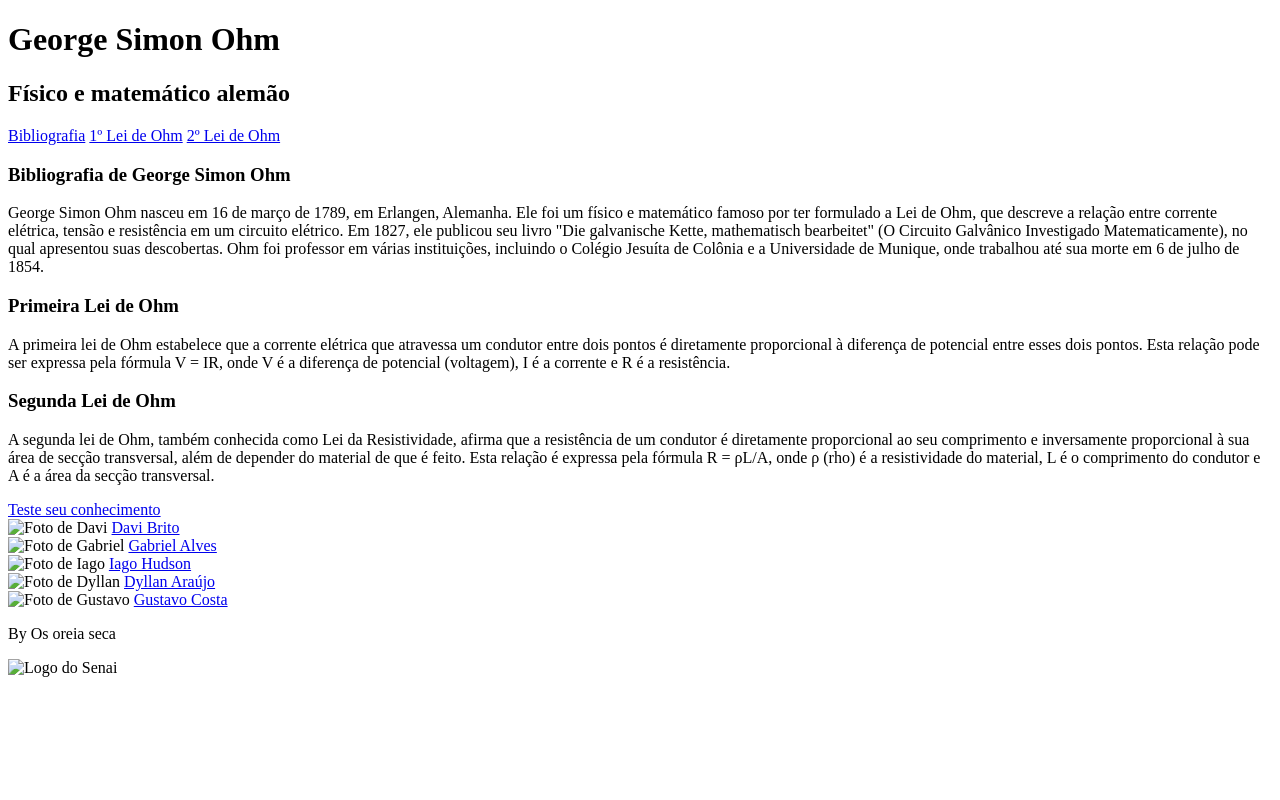
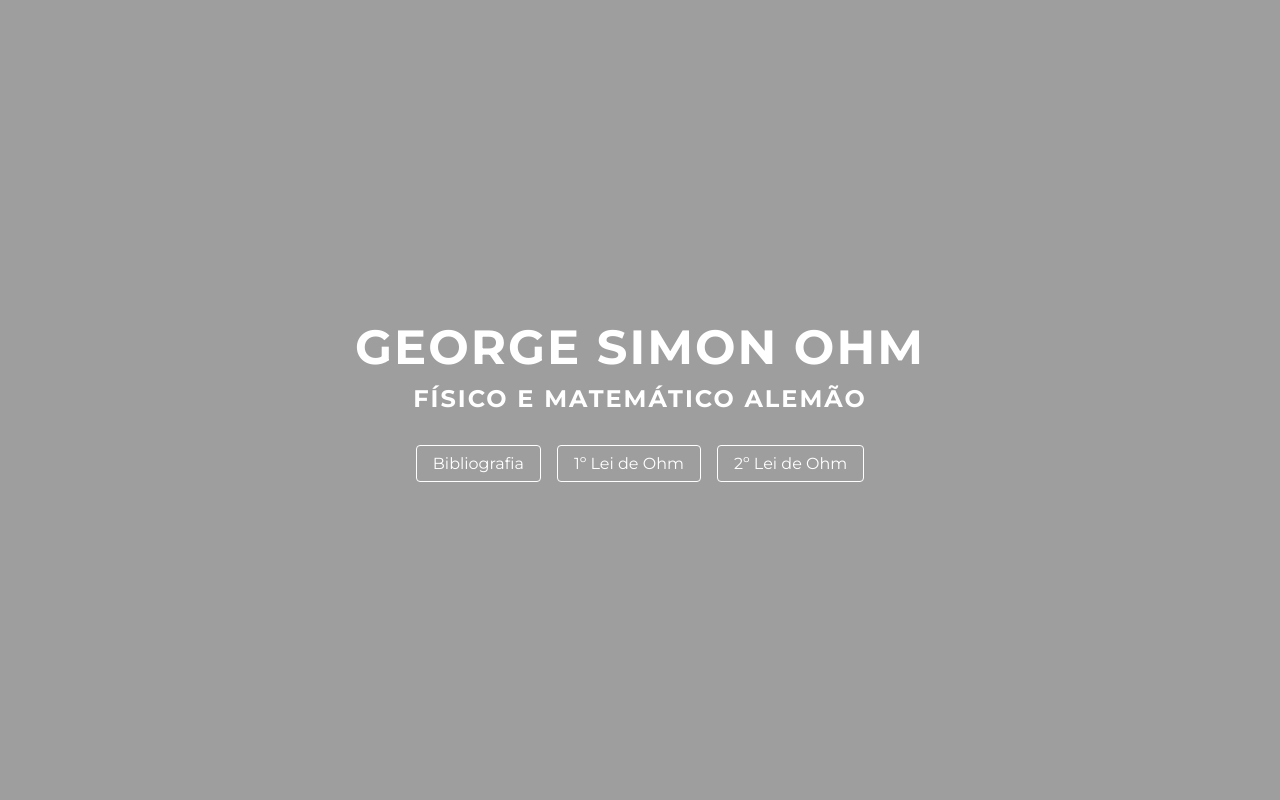
Before and after one commit to HudStrz/Fisica, a plain HTML site: page index.html in a window 1280 px wide. Shown: the top 800 px of the page. Drawn offline with Linux system fonts and the light colour scheme; the site is published under a folder, as on GitHub Pages, so addresses that start at the root find nothing.

Commit message:
feat: alteracoes nos links puxados nas pages

```diff
--- a/assets/css/style.css
+++ b/assets/css/style.css
@@ -15,7 +15,7 @@ body {
 .header-container {
     height: 100vh;
     background-color: black;
-    background-image: url('/assets/images/Background.png');
+    background-image: url('../images/Background.png');
     background-repeat: no-repeat;
     background-position: center;
     background-size: cover;
--- a/assets/html/jogo.html
+++ b/assets/html/jogo.html
@@ -12,7 +12,7 @@
             align-items: center;
             height: 100vh;
             margin: 0;
-            background-image: url(/assets/images/Background.png);
+            background-image: url(../images/Background.png);
         }
 
         .quiz-container {
@@ -111,11 +111,11 @@
                 <button id="stop-btn" class="option-btn hidden">Parar</button>
                 <button id="next-btn" class="option-btn hidden">Próxima</button>
                 <!-- Botão de voltar -->
-                <a href="/index.html" id="back-btn">Voltar à Página Inicial</a>
+                <a href="../../index.html" id="back-btn">Voltar à Página Inicial</a>
             </div>
         </div>
     </div>
 
-    <script src="/assets/js/script.js"></script>
+    <script src="../js/script.js"></script>
 </body>
 </html>
--- a/index.html
+++ b/index.html
@@ -4,7 +4,7 @@
     <meta charset="UTF-8">
     <meta name="viewport" content="width=device-width, initial-scale=1.0">
     <title>Tudo sobre OHM</title>
-    <link rel="stylesheet" href="/assets/css/style.css">
+    <link rel="stylesheet" href="./assets/css/style.css">
     <link href="https://fonts.googleapis.com/css2?family=Montserrat:wght@100;400;700&display=swap" rel="stylesheet">
 </head>
 <body>
@@ -37,7 +37,7 @@
             </p>
         </section>
         <section>
-            <a href="/assets/html/jogo.html" id="teste-conhecimento-link">
+            <a href="./assets/html/jogo.html" id="teste-conhecimento-link">
                 Teste seu conhecimento
             </a>
         </section>
@@ -45,31 +45,31 @@
     <footer class="footer">
         <div class="team-photos">
             <div class="photo">
-                <img src="/assets/images/Davi.enc" alt="Foto de Davi">
+                <img src="./assets/images/Davi.enc" alt="Foto de Davi">
                 <a href="https://www.instagram.com/eu.davibrito/">Davi Brito</a>
             </div>
             <div class="photo">
-                <img src="/assets/images/Gabriel.jpeg" alt="Foto de Gabriel">
+                <img src="./assets/images/Gabriel.jpeg" alt="Foto de Gabriel">
                 <a href="https://www.instagram.com/gabri3lalv3s_/">Gabriel Alves</a>
             </div>
             <div class="photo">
-                <img src="/assets/images/Iago.jpg" alt="Foto de Iago">
+                <img src="./assets/images/Iago.jpg" alt="Foto de Iago">
                 <a href="https://www.instagram.com/strzexe/">Iago Hudson</a>
             </div>
             <div class="photo">
-                <img src="/assets/images/Dyllan.jfif" alt="Foto de Dyllan">
+                <img src="./assets/images/Dyllan.jfif" alt="Foto de Dyllan">
                 <a href="https://www.instagram.com/araujdyllan/">Dyllan Araújo</a>
             </div>
             <div class="photo">
-                <img src="/assets/images/Gustavo.jpg" alt="Foto de Gustavo">
+                <img src="./assets/images/Gustavo.jpg" alt="Foto de Gustavo">
                 <a href="https://www.instagram.com/gustavocost00/">Gustavo Costa</a>
             </div>
         </div>
         <div class="senai-credits">
             <p>By Os oreia seca</p>
-            <img src="/assets/images/Senai Logo.png" alt="Logo do Senai" class="senai-logo">
+            <img src="./assets/images/Senai Logo.png" alt="Logo do Senai" class="senai-logo">
         </div>
     </footer>
-    <script src="/assets/js/app.js"></script>
+    <script src="./assets/js/app.js"></script>
 </body>
 </html>
```
